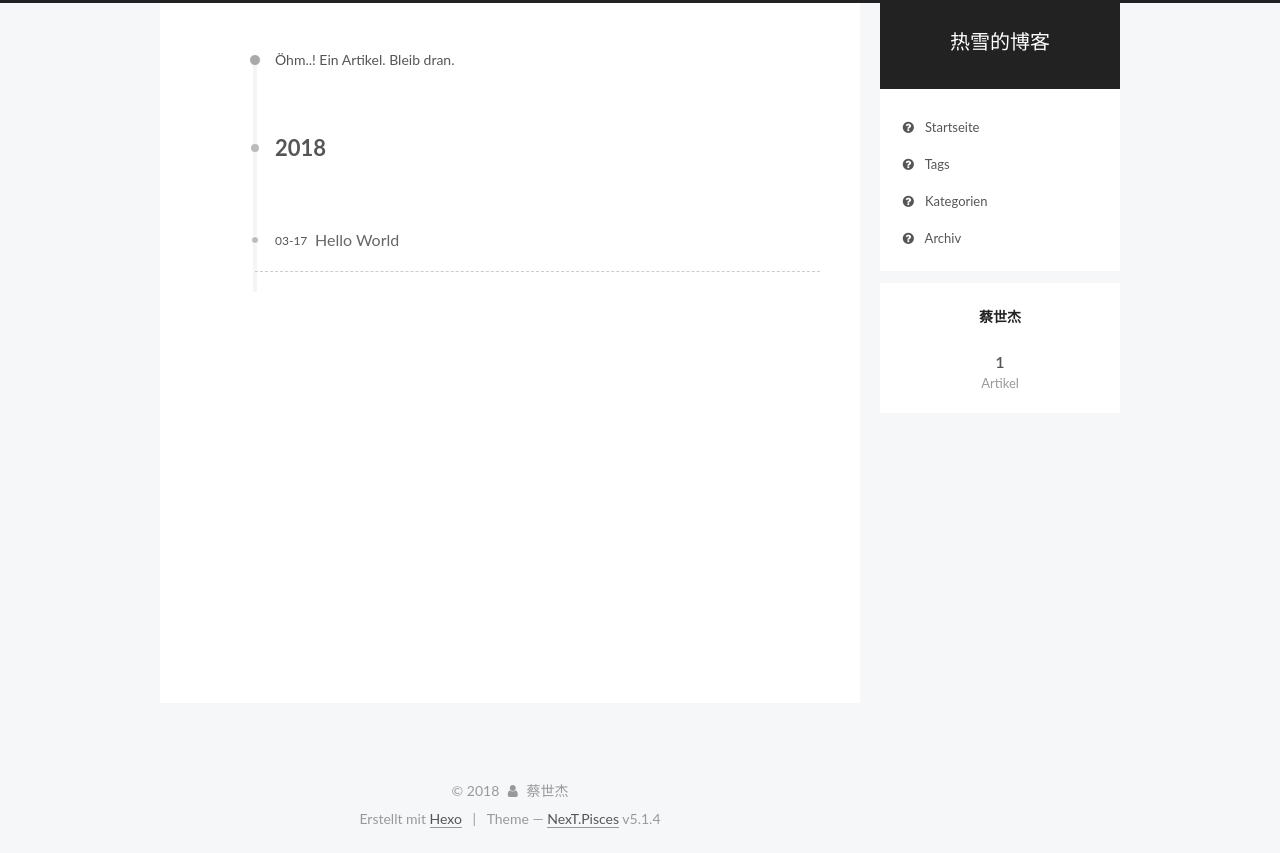
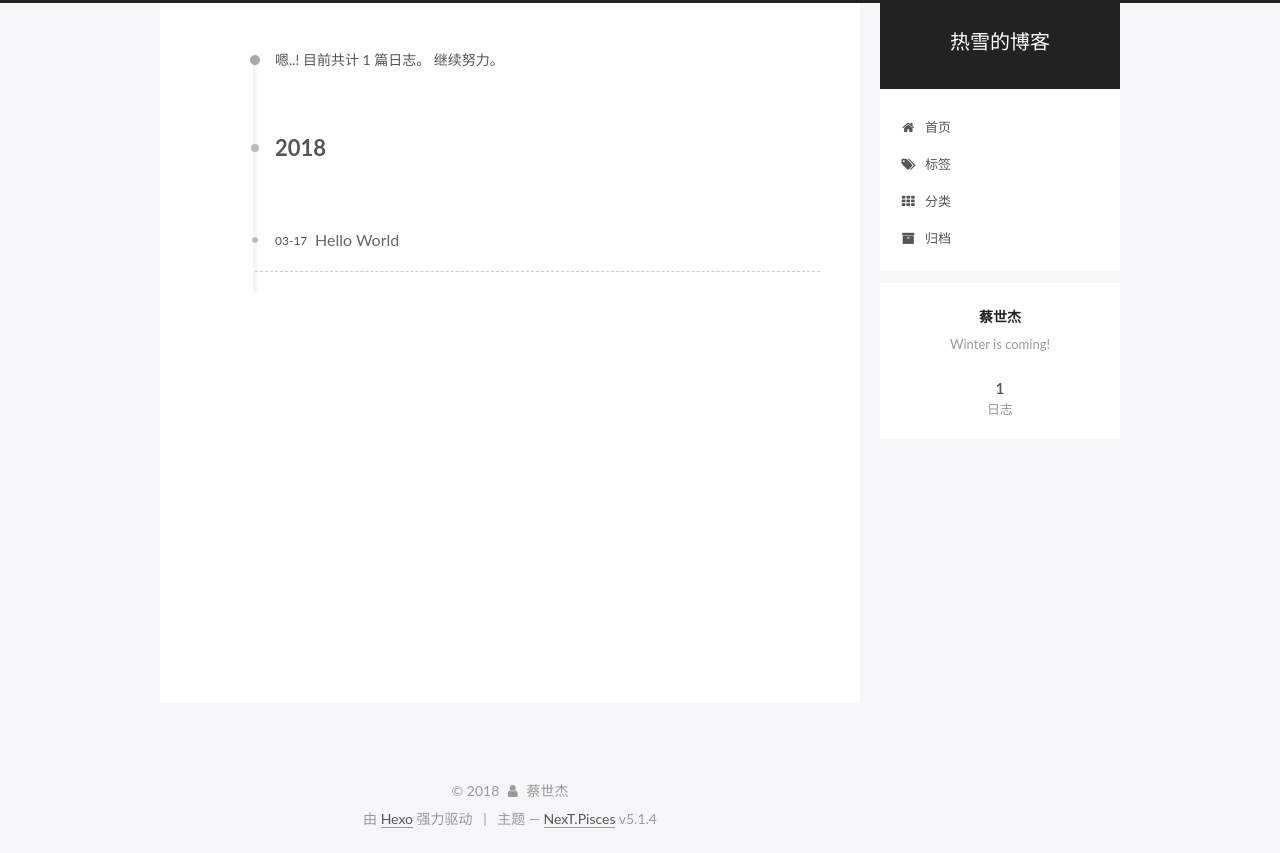
Before and after one commit to jie786389209/jie786389209.github.io, a plain HTML site: page archives/2018/03/index.html in a window 1280 px wide. Drawn offline with Linux system fonts and the light colour scheme.

Commit message:
Site updated: 2018-03-17 11:26:36

```diff
--- a/archives/2018/03/index.html
+++ b/archives/2018/03/index.html
@@ -5,7 +5,7 @@
 
 
 
-<html class="theme-next pisces use-motion" lang="">
+<html class="theme-next pisces use-motion" lang="zh-Hans">
 <head>
   <meta charset="UTF-8"/>
 <meta http-equiv="X-UA-Compatible" content="IE=edge" />
@@ -79,12 +79,16 @@
 
 
 
+<meta name="description" content="Winter is coming!">
 <meta property="og:type" content="website">
 <meta property="og:title" content="热雪的博客">
 <meta property="og:url" content="http://yoursite.com/archives/2018/03/index.html">
 <meta property="og:site_name" content="热雪的博客">
+<meta property="og:description" content="Winter is coming!">
+<meta property="og:locale" content="zh-Hans">
 <meta name="twitter:card" content="summary">
 <meta name="twitter:title" content="热雪的博客">
+<meta name="twitter:description" content="Winter is coming!">
 
 
 
@@ -100,7 +104,7 @@
     motion: {"enable":true,"async":false,"transition":{"post_block":"fadeIn","post_header":"slideDownIn","post_body":"slideDownIn","coll_header":"slideLeftIn","sidebar":"slideUpIn"}},
     duoshuo: {
       userId: '0',
-      author: 'Author'
+      author: '博主'
     },
     algolia: {
       applicationID: '',
@@ -120,7 +124,7 @@
 
 
 
-  <title>Archiv | 热雪的博客</title>
+  <title>归档 | 热雪的博客</title>
 
 
 
@@ -132,7 +136,7 @@
 
 </head>
 
-<body itemscope itemtype="http://schema.org/WebPage" lang="">
+<body itemscope itemtype="http://schema.org/WebPage" lang="zh-Hans">
 
 
 
@@ -176,31 +180,31 @@
 
 
         <li class="menu-item menu-item-home">
-          <a href="/" rel="section">
+          <a href="/home/" rel="section">
 
-              <i class="menu-item-icon fa fa-fw fa-question-circle"></i> <br />
+              <i class="menu-item-icon fa fa-fw fa-home"></i> <br />
 
-            Startseite
+            首页
           </a>
         </li>
 
 
         <li class="menu-item menu-item-tags">
-          <a href="/tags" rel="section">
+          <a href="/tags/" rel="section">
 
-              <i class="menu-item-icon fa fa-fw fa-question-circle"></i> <br />
+              <i class="menu-item-icon fa fa-fw fa-tags"></i> <br />
 
-            Tags
+            标签
           </a>
         </li>
 
 
         <li class="menu-item menu-item-categories">
-          <a href="/categories" rel="section">
+          <a href="/categories/" rel="section">
 
-              <i class="menu-item-icon fa fa-fw fa-question-circle"></i> <br />
+              <i class="menu-item-icon fa fa-fw fa-th"></i> <br />
 
-            Kategorien
+            分类
           </a>
         </li>
 
@@ -208,9 +212,9 @@
         <li class="menu-item menu-item-archives">
           <a href="/archives/" rel="section">
 
-              <i class="menu-item-icon fa fa-fw fa-question-circle"></i> <br />
+              <i class="menu-item-icon fa fa-fw fa-archive"></i> <br />
 
-            Archiv
+            归档
           </a>
         </li>
 
@@ -246,7 +250,7 @@
 
 
 
-        Öhm..! Ein Artikel. Bleib dran.
+        嗯..! 目前共计 1 篇日志。 继续努力。
       </span>
 
 
@@ -334,7 +338,7 @@
           <div class="site-author motion-element" itemprop="author" itemscope itemtype="http://schema.org/Person">
 
               <p class="site-author-name" itemprop="name">蔡世杰</p>
-              <p class="site-description motion-element" itemprop="description"></p>
+              <p class="site-description motion-element" itemprop="description">Winter is coming!</p>
           </div>
 
           <nav class="site-state motion-element">
@@ -345,7 +349,7 @@
                 <a href="/archives/">
 
                   <span class="site-state-item-count">1</span>
-                  <span class="site-state-item-name">Artikel</span>
+                  <span class="site-state-item-name">日志</span>
                 </a>
               </div>
 
@@ -395,7 +399,7 @@
 </div>
 
 
-  <div class="powered-by">Erstellt mit  <a class="theme-link" target="_blank" href="https://hexo.io">Hexo</a></div>
+  <div class="powered-by">由 <a class="theme-link" target="_blank" href="https://hexo.io">Hexo</a> 强力驱动</div>
 
 
 
@@ -403,7 +407,7 @@
 
 
 
-  <div class="theme-info">Theme &mdash; <a class="theme-link" target="_blank" href="https://github.com/iissnan/hexo-theme-next">NexT.Pisces</a> v5.1.4</div>
+  <div class="theme-info">主题 &mdash; <a class="theme-link" target="_blank" href="https://github.com/iissnan/hexo-theme-next">NexT.Pisces</a> v5.1.4</div>
 
 
 
```
Also changed, not shown: 2018/03/17/hello-world/index.html (+23 -22 lines), archives/2018/index.html (+24 -20 lines), archives/index.html (+24 -20 lines), index.html (+24 -20 lines).
